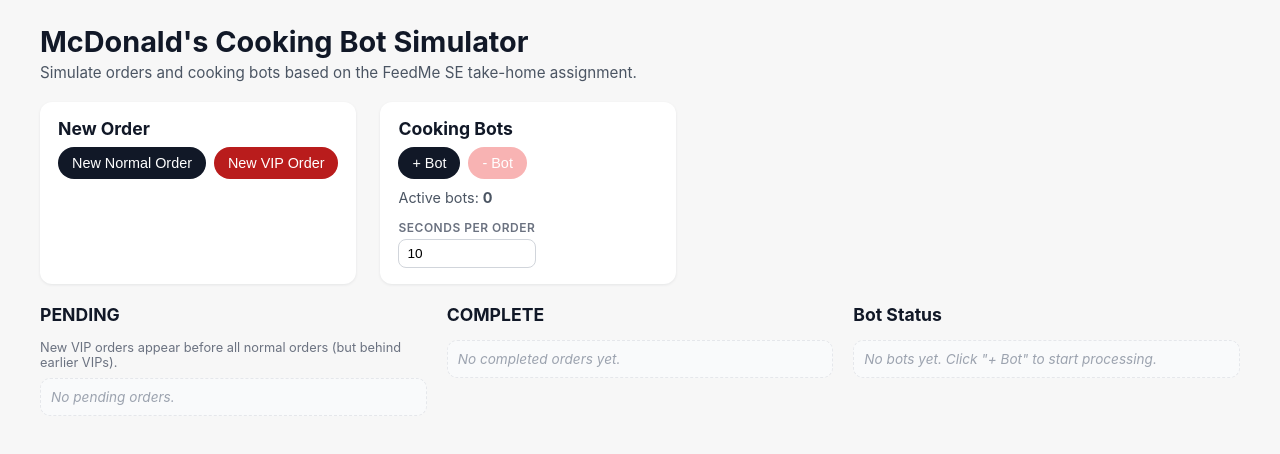
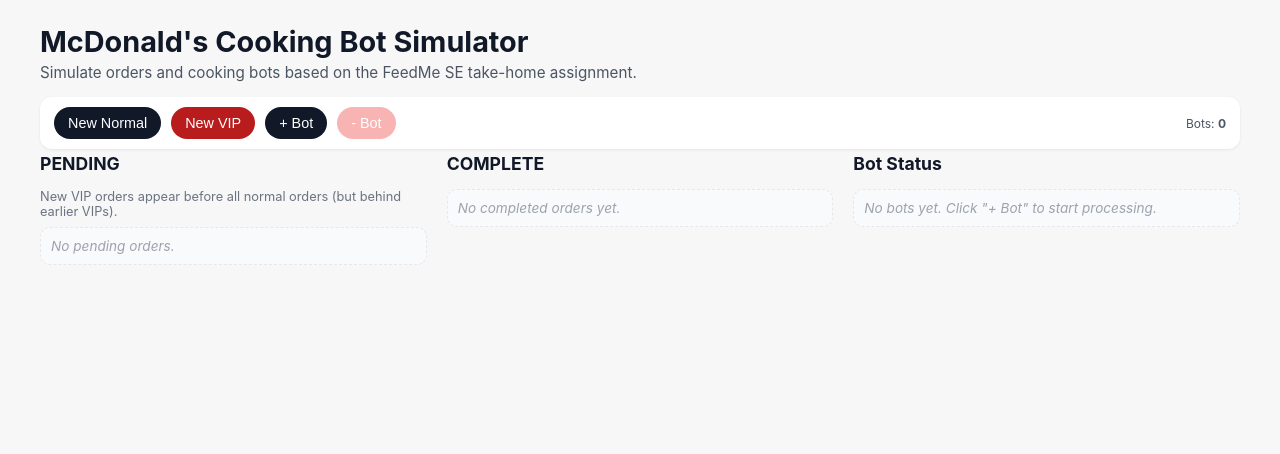
Before and after one commit to feedmepos/se-take-home-assignment, a React (Vite) app in the folder frontend/: page / in a window 1280 px wide. Shown: the top 454 px of the page. Built offline with nearby package versions, Linux system fonts and the light colour scheme.

Commit message:
feat: update menu bard UIs

```diff
--- a/frontend/src/App.css
+++ b/frontend/src/App.css
@@ -208,6 +208,47 @@
   transition: width .2s linear;
 }
 
+.menu-bar {
+  display: flex;
+  align-items: center;
+  gap: 10px;
+  background: #ffffff;
+  border-radius: 12px;
+  padding: 10px 14px;
+  box-shadow: 0 1px 3px rgba(15,23,42,0.08);
+  flex-wrap: wrap;
+}
+.menu-bar .divider {
+  width: 1px;
+  height: 24px;
+  background: #e5e7eb;
+  margin: 0 4px;
+}
+.menu-bar .seconds-field {
+  display: flex;
+  align-items: center;
+  gap: 6px;
+  font-size: 0.75rem;
+  font-weight: 600;
+  color: #374151;
+  letter-spacing: .5px;
+  text-transform: uppercase;
+}
+.menu-bar .seconds-field input {
+  width: 70px;
+  padding: 6px 8px;
+  border-radius: 8px;
+  border: 1px solid #d1d5db;
+  font-size: .8rem;
+}
+.menu-bar .status {
+  margin-left: auto;
+  font-size: 0.75rem;
+  color: #4b5563;
+}
+@media (max-width: 640px) {
+  .menu-bar .status { order: 100; width: 100%; text-align: right; }
+}
 @media (max-width: 960px) {
   .main-layout {
     grid-template-columns: 1fr;
--- a/frontend/src/App.tsx
+++ b/frontend/src/App.tsx
@@ -8,6 +8,8 @@
 type CustomerType = "NORMAL" | "VIP";
 type OrderStatus = "PENDING" | "PROCESSING" | "COMPLETE";
 type BotStatus = "IDLE" | "PROCESSING";
+
+const PROCESSING_MS = 10_000; // fixed 10s per order
 
 interface Order {
   id: number;
@@ -29,8 +31,6 @@
   const [bots, setBots] = useState<Bot[]>([]);
   const [pendingQueue, setPendingQueue] = useState<number[]>([]); // queue of order IDs
   const [now, setNow] = useState<number>(Date.now());
-  const [processingSeconds, setProcessingSeconds] = useState<number>(10); // default 10s
-  const processingMs = processingSeconds * 1000;
 
   const nextOrderIdRef = useRef(1);
   const nextBotIdRef = useRef(1);
@@ -126,7 +126,7 @@
 
         const timeoutId = window.setTimeout(() => {
           completeOrder(bot.id, orderId);
-        }, processingMs);
+        }, PROCESSING_MS);
         bot.timeoutId = timeoutId;
 
         changed = true;
@@ -300,8 +300,6 @@
         onAddBot={handleAddBot}
         onRemoveBot={handleRemoveBot}
         botCount={bots.length}
-        processingSeconds={processingSeconds}
-        onChangeProcessingSeconds={setProcessingSeconds}
       />
 
       <section className="main-layout">
@@ -358,7 +356,7 @@
                 getOrderById={(id) => getOrderById(id)}
                 formatCustomerLabel={formatCustomerLabel}
                 formatTime={formatTime}
-                processingMs={processingMs}
+                processingMs={PROCESSING_MS}
                 now={now}
               />
             ))}
--- a/frontend/src/components/Controls.tsx
+++ b/frontend/src/components/Controls.tsx
@@ -6,37 +6,14 @@
   onAddBot: () => void
   onRemoveBot: () => void
   botCount: number
-  processingSeconds: number
-  onChangeProcessingSeconds: (secs: number) => void
 }
 
-export const Controls: React.FC<ControlsProps> = ({ onAddNormal, onAddVip, onAddBot, onRemoveBot, botCount, processingSeconds, onChangeProcessingSeconds }) => (
-  <section className="controls">
-    <div className="control-group">
-      <h2>New Order</h2>
-      <div className="button-row">
-        <button onClick={onAddNormal}>New Normal Order</button>
-        <button className="vip" onClick={onAddVip}>New VIP Order</button>
-      </div>
-    </div>
-
-    <div className="control-group">
-      <h2>Cooking Bots</h2>
-      <div className="button-row">
-        <button onClick={onAddBot}>+ Bot</button>
-        <button onClick={onRemoveBot} disabled={botCount === 0} className="danger">- Bot</button>
-      </div>
-      <p className="bots-summary">Active bots: <strong>{botCount}</strong></p>
-      <label style={{ display: 'flex', flexDirection: 'column', gap: 4, marginTop: 10 }}>
-        <span style={{ fontSize: '.75rem', fontWeight: 600, letterSpacing: '.5px', textTransform: 'uppercase', color: '#6b7280' }}>Seconds per order</span>
-        <input
-          type="number"
-          min={1}
-          value={processingSeconds}
-          onChange={e => onChangeProcessingSeconds(Math.max(1, Number(e.target.value)))}
-          style={{ padding: '6px 8px', borderRadius: 8, border: '1px solid #d1d5db', fontSize: '.85rem', width: 120 }}
-        />
-      </label>
-    </div>
-  </section>
+export const Controls: React.FC<ControlsProps> = ({ onAddNormal, onAddVip, onAddBot, onRemoveBot, botCount }) => (
+  <nav className="menu-bar">
+    <button onClick={onAddNormal}>New Normal</button>
+    <button className="vip" onClick={onAddVip}>New VIP</button>
+    <button onClick={onAddBot}>+ Bot</button>
+    <button onClick={onRemoveBot} disabled={botCount === 0} className="danger">- Bot</button>
+    <div className="status">Bots: <strong>{botCount}</strong></div>
+  </nav>
 )
```
